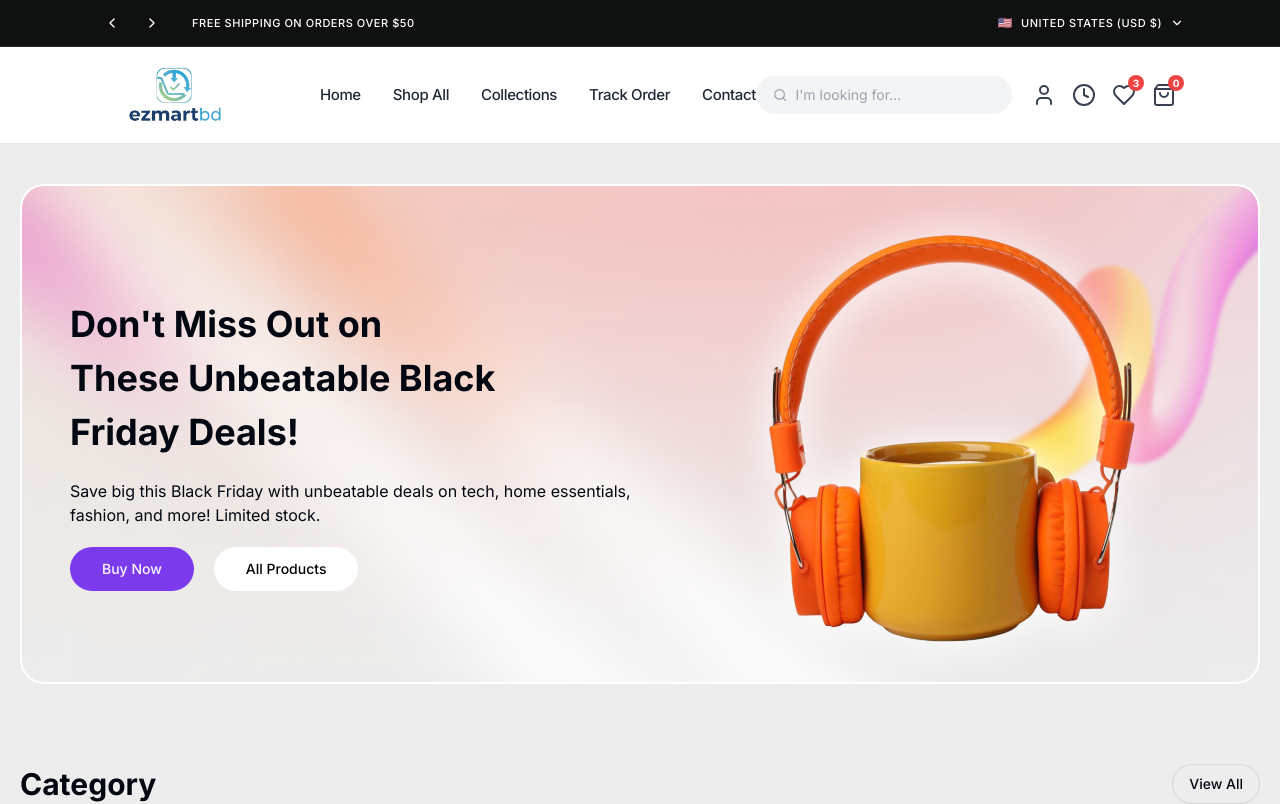
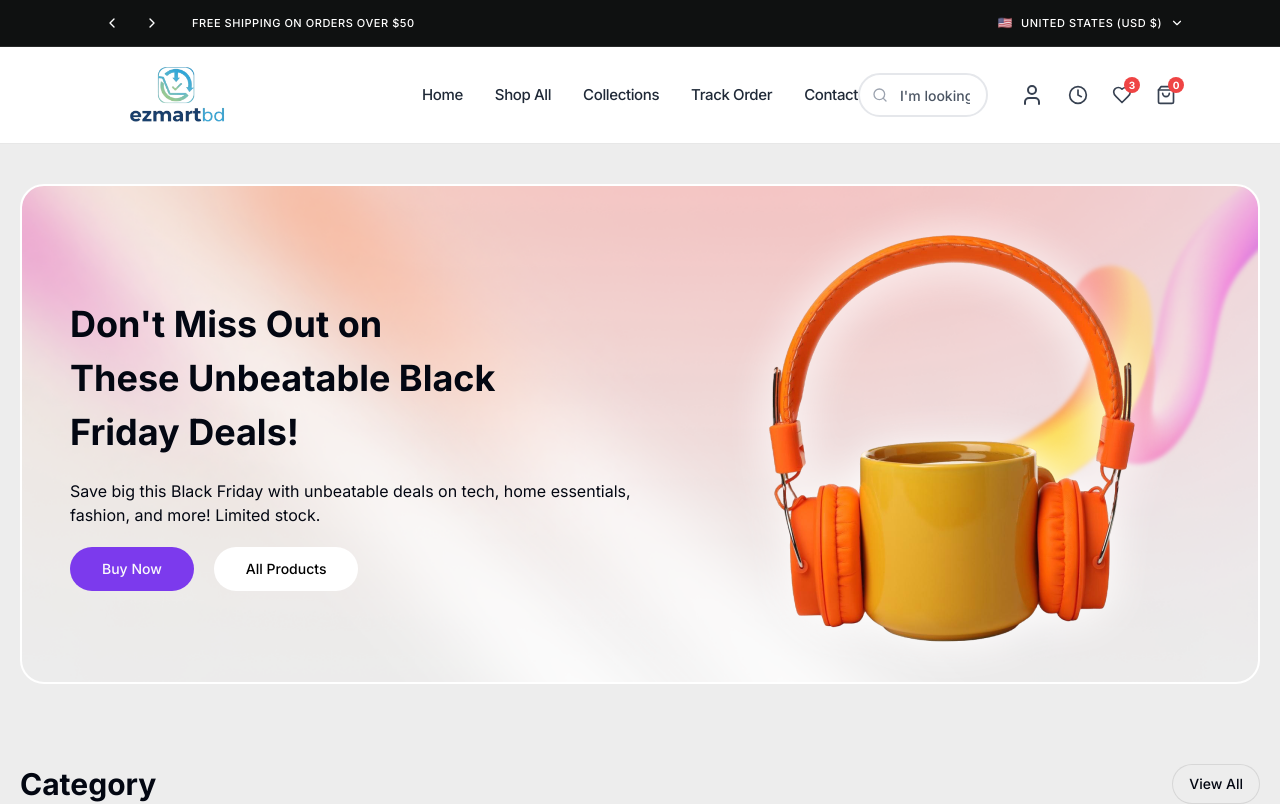
Before and after one commit to HprogrammerArif/ezmart, a Next.js app in the folder NextMart-Client/: page / in a window 1280 px wide. Shown: the top 804 px of the page. Built offline with nearby package versions, Linux system fonts and the light colour scheme; no server answers.

Commit message:
feat: implement responsive Navbar component with authentication and cart integration

```diff
--- a/NextMart-Client/src/components/shared/Navbar.tsx
+++ b/NextMart-Client/src/components/shared/Navbar.tsx
@@ -20,6 +20,7 @@ import { orderedProductsSelector } from "@/redux/features/cartSlice";
 import Image from "next/image";
 import logo from "@/assets/ezmartlogo.png"
 import Container from "./Container";
+import { Input } from "../ui/input";
 
 export default function Navbar() {
   const { user, setIsLoading } = useUser();
@@ -47,12 +48,13 @@ export default function Navbar() {
             <Link href="/" className="flex items-center">
               <Image
                 src={logo}
-                width={140}
-                height={140}
+                width={120}
+                height={120}
                 alt="ezmart logo"
-                className="object-contain transition-transform hover:scale-105"
+                className="w-28 sm:w-36 h-auto object-contain transition-transform hover:scale-105"
               />
             </Link>
+
           </div>
 
 
@@ -66,19 +68,28 @@ export default function Navbar() {
           </nav>
 
           {/* Right Side: Search and Actions */}
-          <div className="flex-1 flex justify-end items-center gap-5">
-            {/* Compact Search Bar */}
-            <div className="hidden xl:flex items-center bg-gray-100 rounded-full px-4 py-2 border border-transparent focus-within:border-gray-200 transition-all w-64">
-              <Search className="w-4 h-4 text-gray-400 mr-2" />
-              <input
+          <div className="flex-1 flex justify-end items-center gap-8">
+            {/* Professional Search Bar */}
+            <div className="hidden md:flex flex-1 max-w-[150px] lg:max-w-[220px] group relative  transition-all rounded-full overflow-hidden border-2 border-gray-200 hover:border-gray-300 focus-within:border-gray-300">
+              <div className="absolute left-3 top-1/2 -translate-y-1/2 text-gray-400 group-focus-within:text-black transition-colors">
+                <Search className="w-4 h-4" />
+              </div>
+              <Input
                 type="text"
                 placeholder="I'm looking for..."
-                className="bg-transparent border-none outline-none text-sm w-full text-gray-700 placeholder:text-gray-400"
+                className="pl-10 pr-4 py-2 h-10 bg-transparent border-none focus-visible:ring-0 focus-visible:ring-offset-0 text-[15px] font-medium placeholder:text-gray-600"
               />
             </div>
 
 
-            <div className="flex items-center gap-4 text-gray-700">
+
+            <div className="flex items-center gap-4 lg:gap-6 text-gray-700">
+
+              {/* Mobile Search Button */}
+              <button className="md:hidden hover:text-red-500 transition-colors">
+                <Search className="w-6 h-6" />
+              </button>
+
               {/* User Dropdown */}
               <DropdownMenu>
                 <DropdownMenuTrigger className="outline-none hover:text-red-500 transition-colors">
@@ -113,12 +124,12 @@ export default function Navbar() {
 
               {/* History / Recently Viewed */}
               <button className="hover:text-red-500 transition-colors hidden sm:block">
-                <Clock className="w-6 h-6" />
+                <Clock className="w-5 h-5" />
               </button>
 
               {/* Wishlist */}
               <Link href="/wishlist" className="relative group hover:text-red-500 transition-colors">
-                <Heart className="w-6 h-6" />
+                <Heart className="w-5 h-5" />
                 <span className="absolute -top-2 -right-2 bg-red-500 text-white text-[10px] w-4 h-4 rounded-full flex items-center justify-center font-bold">
                   3
                 </span>
@@ -126,7 +137,7 @@ export default function Navbar() {
 
               {/* Cart */}
               <Link href="/cart" className="relative group hover:text-red-500 transition-colors">
-                <ShoppingBag className="w-6 h-6" />
+                <ShoppingBag className="w-5 h-5" />
                 <span className="absolute -top-2 -right-2 bg-red-500 text-white text-[10px] w-4 h-4 rounded-full flex items-center justify-center font-bold">
                   {products?.length ?? 0}
                 </span>
```
